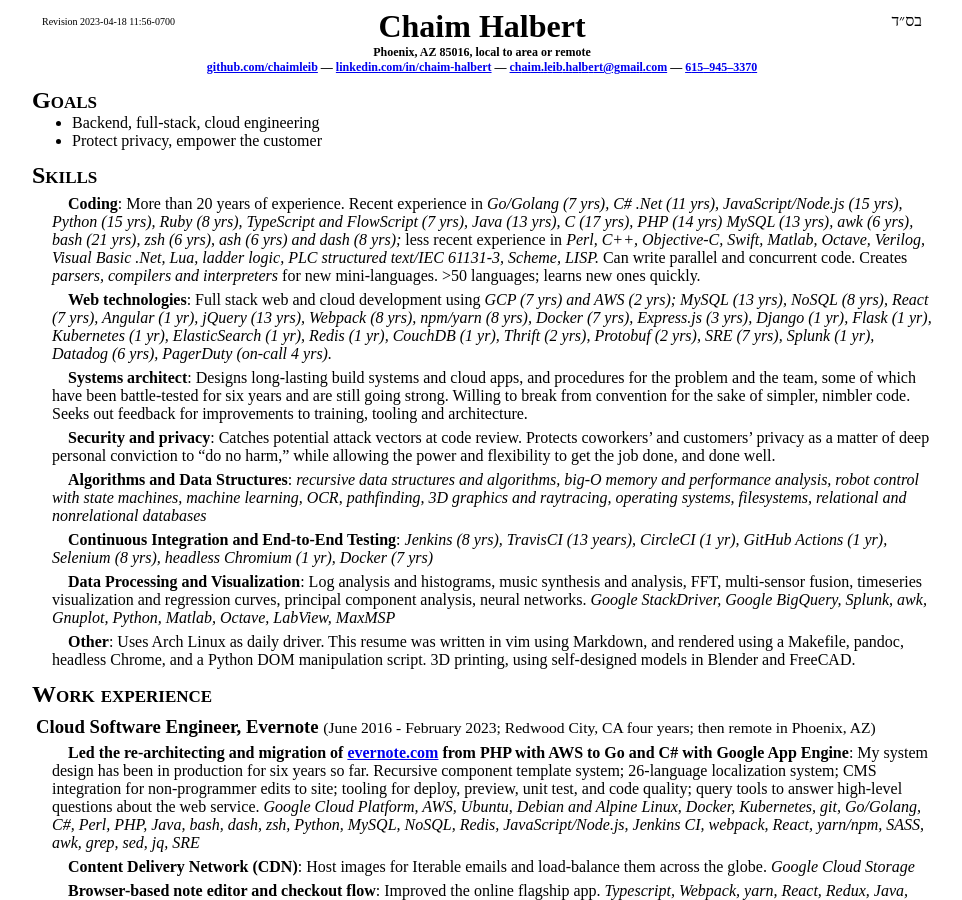
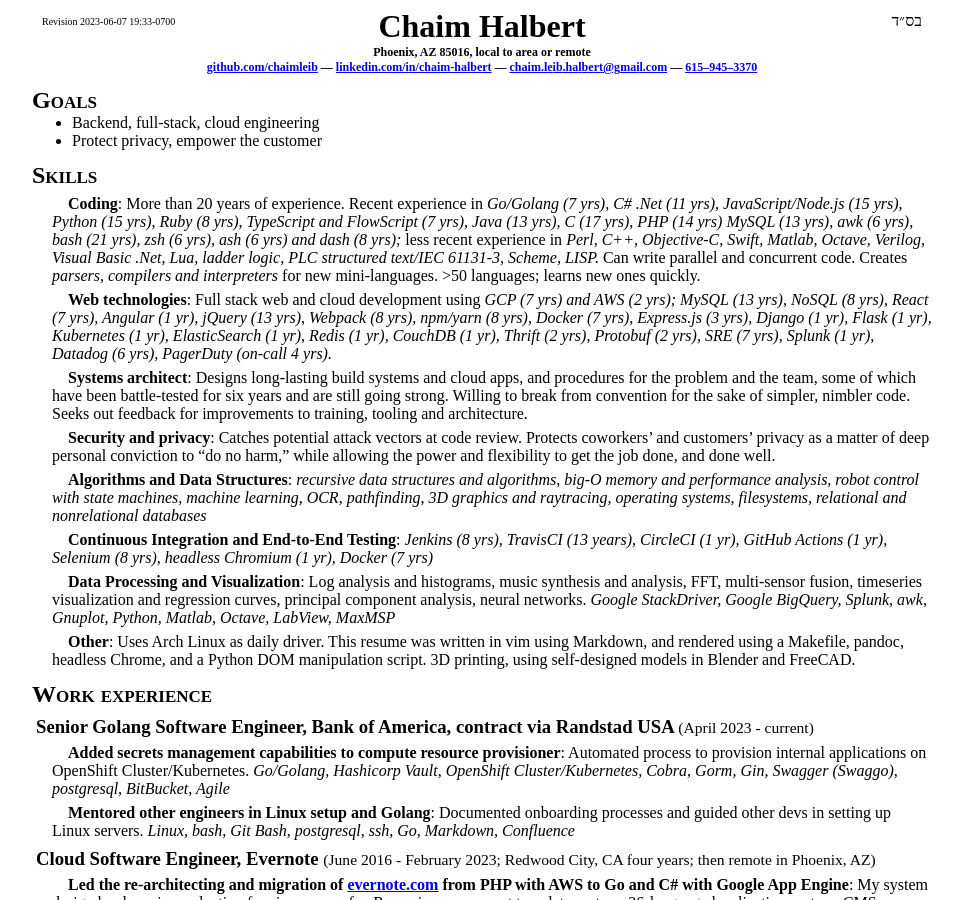
Before and after one commit to chaimleib/chaimleib.github.io, a Jekyll site: the page built from resume/index.html, in a window 1280 px wide and 900 px high. Shown: the whole window, without its empty margins (158-1120 px from the left). Built offline with Jekyll 4.4.1, drawn with Linux system fonts in a browser that asks for light colours.

Commit message:
resume: Bank of America xp

```diff
--- a/_layouts/resume.html
+++ b/_layouts/resume.html
@@ -3,7 +3,7 @@
   <meta charset="utf-8"/>
   <meta name="generator" content="pandoc"/>
   <meta name="viewport" content="width=device-width, initial-scale=1.0, user-scalable=yes"/>
-  <meta name="revised" content="Chaim Halbert, 2023-04-18 11:56-0700"/>
+  <meta name="revised" content="Chaim Halbert, 2023-06-07 19:33-0700"/>
   <title>Chaim Halbert</title>
   <style>
     code{white-space: pre-wrap;}
@@ -113,7 +113,7 @@
 <div class="content">
 <header id="title-block-header">
 <h1 class="title">Chaim Halbert</h1>
-</header><div id="revision">Revision 2023-04-18 11:56-0700</div>
+</header><div id="revision">Revision 2023-06-07 19:33-0700</div>
 <div id="bsd" dir="rtl">
 בס״ד
 </div>
@@ -219,6 +219,18 @@
 pandoc, headless Chrome, and a Python DOM manipulation script. 3D
 printing, using self-designed models in Blender and FreeCAD.</p>
 <h2 id="work-experience">Work experience</h2>
+<h3 id="senior-golang-software-engineer-bank-of-america-contract-via-randstad-usa-april-2023---current">Senior
+Golang Software Engineer, Bank of America, contract via Randstad USA
+<small>(April 2023 - current)</small></h3>
+<p><strong>Added secrets management capabilities to compute resource
+provisioner</strong>: Automated process to provision internal
+applications on OpenShift Cluster/Kubernetes. <em>Go/Golang, Hashicorp
+Vault, OpenShift Cluster/Kubernetes, Cobra, Gorm, Gin, Swagger (Swaggo),
+postgresql, BitBucket, Agile</em></p>
+<p><strong>Mentored other engineers in Linux setup and Golang</strong>:
+Documented onboarding processes and guided other devs in setting up
+Linux servers. <em>Linux, bash, Git Bash, postgresql, ssh, Go, Markdown,
+Confluence</em></p>
 <h3 id="cloud-software-engineer-evernote-june-2016---february-2023-redwood-city-ca-four-years-then-remote-in-phoenix-az">Cloud
 Software Engineer, Evernote <small>(June 2016 - February 2023; Redwood
 City, CA four years; then remote in Phoenix, AZ)</small></h3>
```
